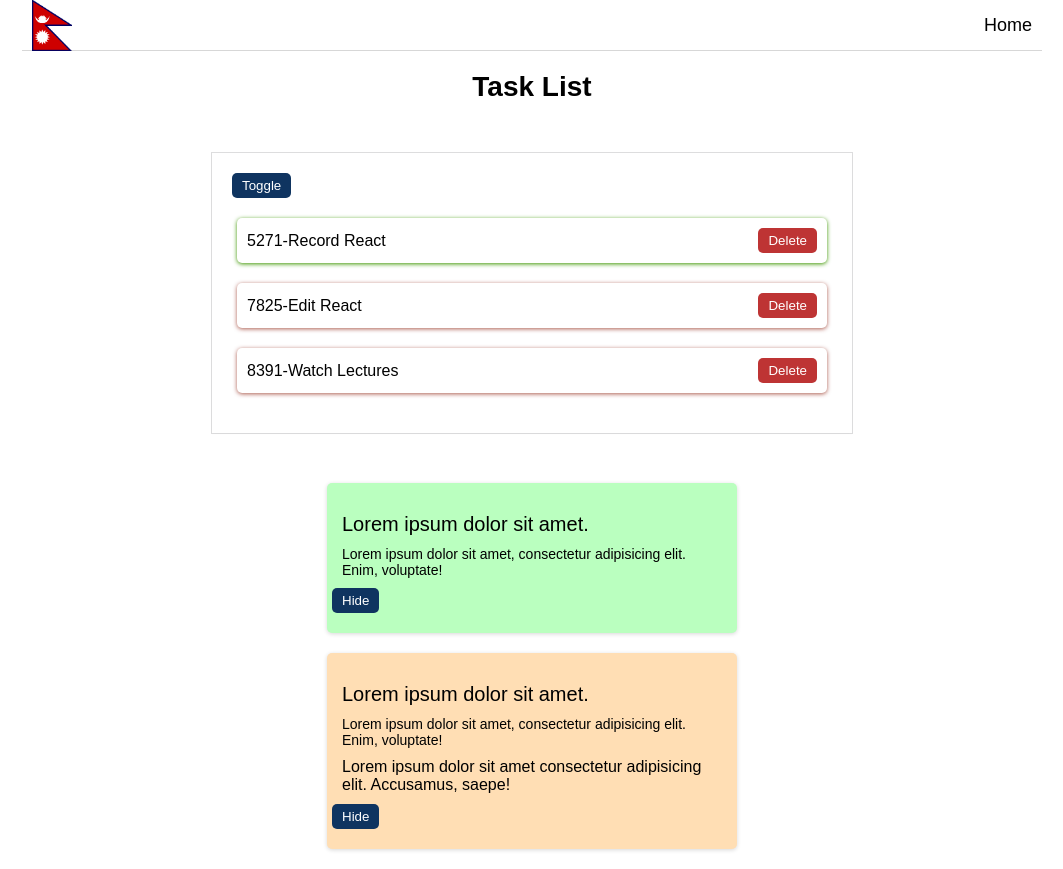
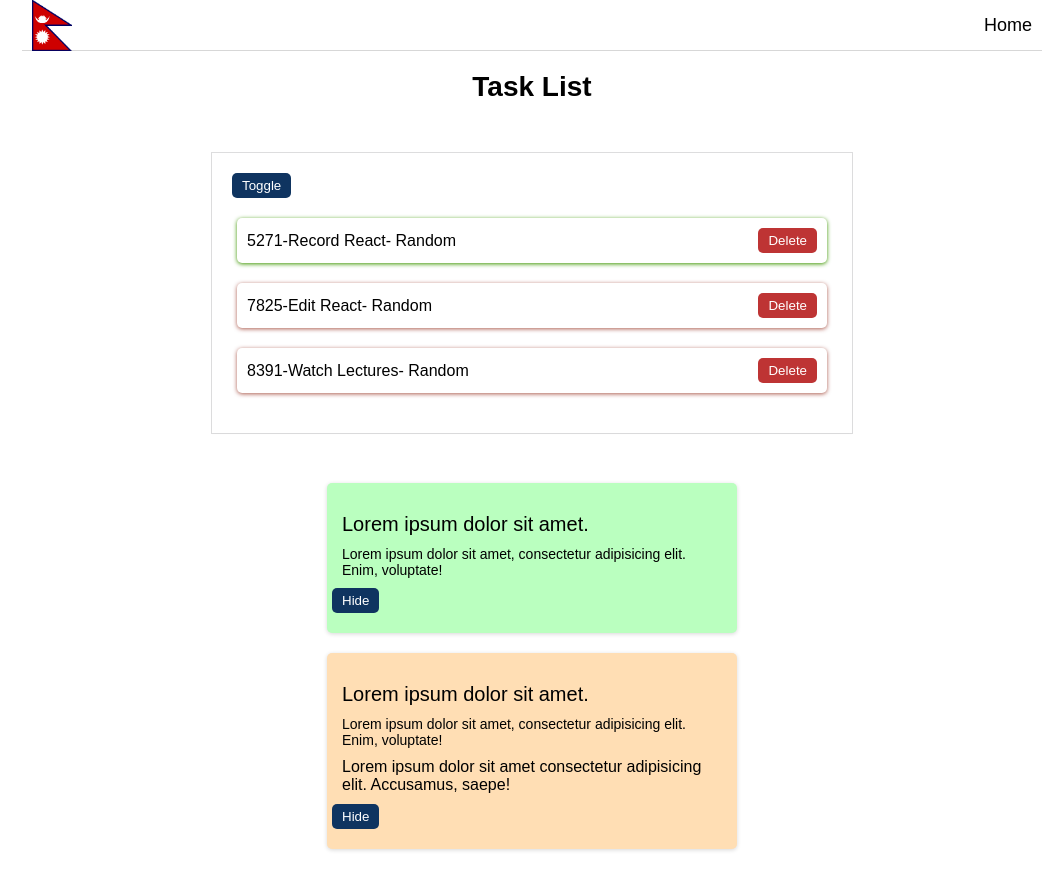
Before and after one commit to Dipesh-Gyawali/TaskMate, a React (Create React App) app: page / in a window 1280 px wide. Shown: the whole page, without its empty margins (108-1171 px from the left). Built offline with nearby package versions, Linux system fonts and the light colour scheme; the HTML template or start-up script is replaced by a standard one.

Commit message:
Pops drilling

```diff
--- a/src/App.js
+++ b/src/App.js
@@ -1,13 +1,15 @@
-import './App.css';
 import { TaskList } from './components/TaskList';
 import { Header } from './components/Header';
+import './App.css';
 
 
 function App() {
+    const info = "Random";
+
   return (
     <>
         <Header />
-        <TaskList />
+        <TaskList info={info} />
     </>
   );
 }
--- a/src/components/TaskCard.js
+++ b/src/components/TaskCard.js
@@ -1,10 +1,10 @@
 import React from 'react'
 
-export const TaskCard = ({task, handleDelete}) => {
+export const TaskCard = ({task, handleDelete, info}) => {
   return (
     <>
         <li key={task.id} className={task.completed ? "completed" : "incomplete"}>   {/* ternary operator : */}
-            <span>{task.id}-{task.name}</span>
+            <span>{task.id}-{task.name}- {info}</span>
             <button onClick={() => handleDelete(task.id)} className='delete'>Delete</button>
         </li>
     </>
--- a/src/components/TaskList.js
+++ b/src/components/TaskList.js
@@ -2,7 +2,7 @@
 import { TaskCard } from './TaskCard';
 import { BoxCard } from './BoxCard';
 
-export const TaskList = () => {
+export const TaskList = ({info}) => {
     const [tasks,setTasks] = useState([
         {id:5271, name:"Record React", completed: true},
         {id:7825, name:"Edit React", completed: false},
@@ -21,7 +21,7 @@
         <ul>
             <button className='trigger' onClick={() => setShow(!show)}>Toggle</button>
             { show &&  tasks.map((task) => (
-                <TaskCard key={task.id} task={task} handleDelete={handleDelete} />
+                <TaskCard key={task.id} info={info} task={task} handleDelete={handleDelete} />
             )) }
         </ul>
 
```
